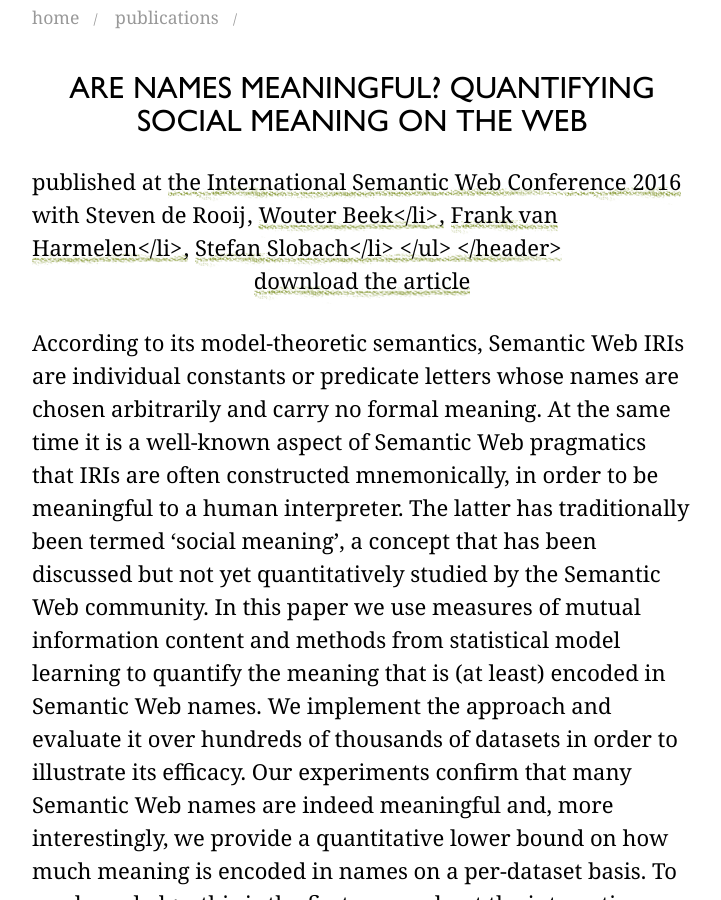
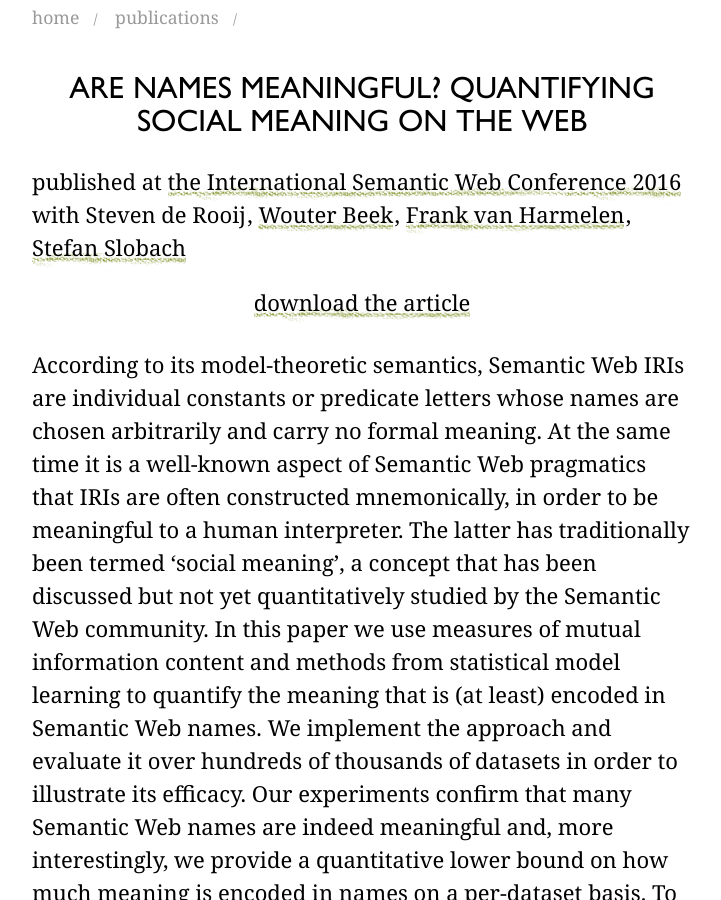
Before and after one commit to pbloem/peterbloem.nl, a Jekyll site: the page built from publications/meaningful-names.md, in a window 1280 px wide and 900 px high. Shown: the whole window, without its empty margins (278-999 px from the left). Built offline with Jekyll 4.4.1, drawn with Linux system fonts in a browser that asks for light colours; some web fonts are replaced; our own code applies the rules of GitHub Pages for plain Markdown files.

```diff
--- a/publications/meaningful-names.md
+++ b/publications/meaningful-names.md
@@ -10,9 +10,9 @@
 with
 <ul class="authors">
   <li>Steven de Rooij</li>
-  <li><a href="http://wouterbeek.github.io/">Wouter Beek</li>
-  <li><a href="http://www.cs.vu.nl/~frankh/">Frank van Harmelen</li>
-  <li><a href="http://www.few.vu.nl/~schlobac/">Stefan Slobach</li>
+  <li><a href="http://wouterbeek.github.io/">Wouter Beek</a></li>
+  <li><a href="http://www.cs.vu.nl/~frankh/">Frank van Harmelen</a></li>
+  <li><a href="http://www.few.vu.nl/~schlobac/">Stefan Slobach</a></li>
 </ul>
 </header>
 
```
Also changed, not shown: publications/index.md (+8 -0 lines), publications/up.md (added, +43 -0 lines), images/up/scaling-tests.svg (added).
